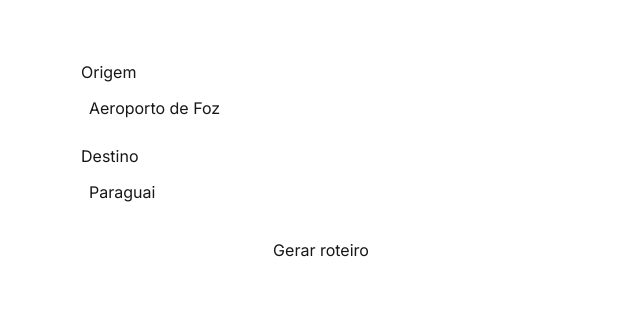
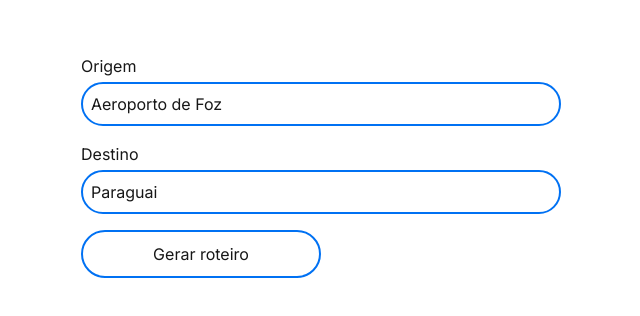
Before and after one commit to KyuCorporation/KYR, a Next.js app in the folder frontend/: page /cenario in a window 1280 px wide. Shown: the part 234-550 px from the top of the page, without its empty margins (319-959 px from the left). Built offline with nearby package versions, Linux system fonts and the light colour scheme.

Commit message:
fix: adição de uma borda

```diff
--- a/frontend/src/app/cenario/page.module.css
+++ b/frontend/src/app/cenario/page.module.css
@@ -21,17 +21,22 @@
 .campo input {
   padding: 8px;
   width: 100%;
+  border: 2px solid rgb(0, 113, 243);
+  border-radius: 30px;
 }
 
 .botao {
   padding: 10px;
   font-size: 16px;
+  border: 2px solid rgb(0, 113, 243);
+  border-radius: 30px;
+  width: 50%;
   cursor: pointer;
   transition: color 0.4s ease;
 }
 
 .botaoCarregando {
-  animation: piscarPretoBranco 1s ease-in-out infinite;
+  animation: piscarPretoBranco 500ms ease-in-out infinite;
 }
 
 @keyframes piscarPretoBranco {
```
Also changed, not shown: frontend/src/app/chat/page.tsx (deleted), 1 other file (tests, documents, lock files or other folders).
